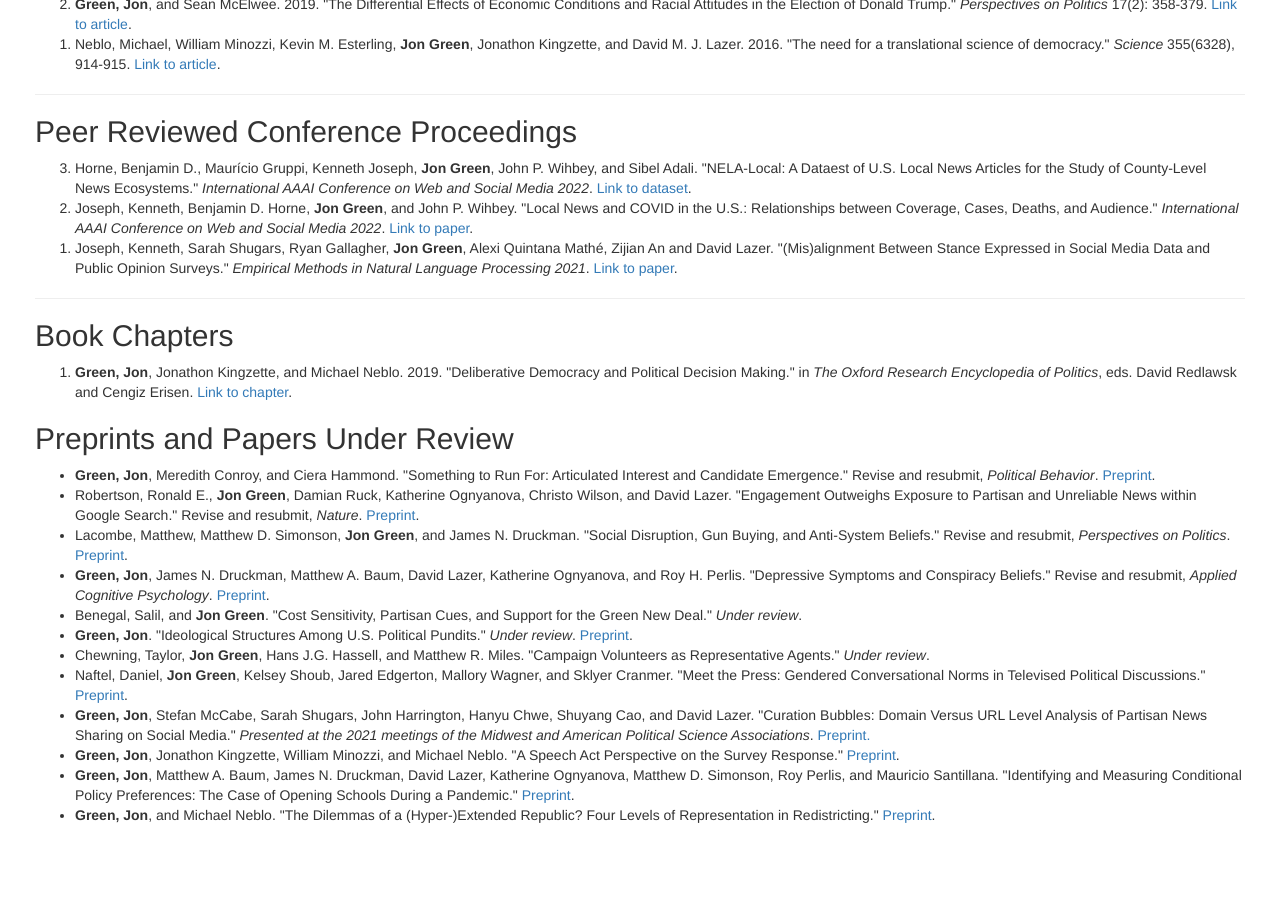
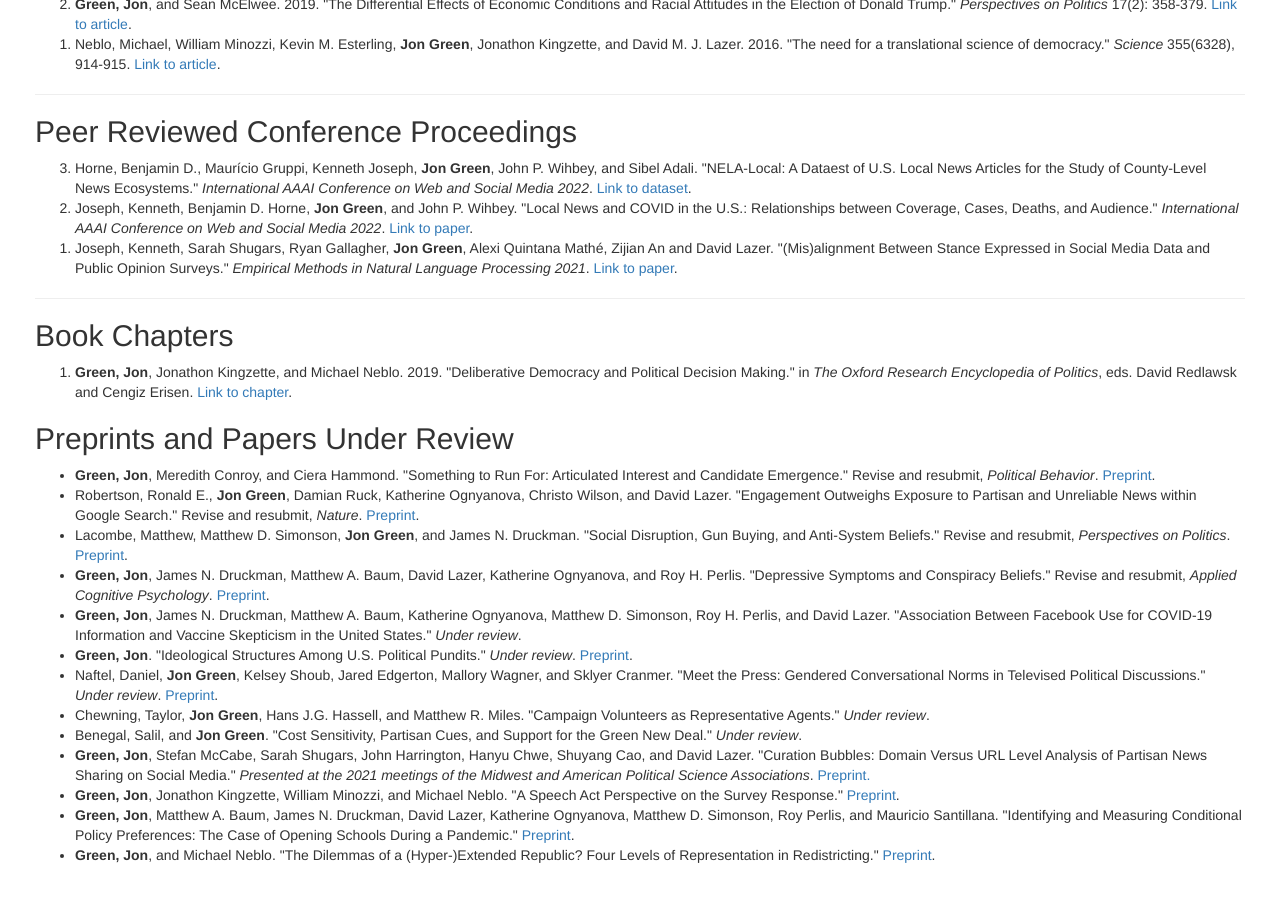
Before and after one commit to jgreen4919/jgreen4919.github.io, a Jekyll site: the page index.html, which Jekyll copies as it is, in a window 1280 px wide and 900 px high, scrolled down 951 px. Built offline with Jekyll 4.4.1, drawn with Linux system fonts in a browser that asks for light colours; before the commit the page ends 1811 px from its top, so only the background shows below that.

Commit message:
meet the press

```diff
--- a/index.html
+++ b/index.html
@@ -58,16 +58,16 @@
     <h2>Preprints and Papers Under Review</h2>
     <ul>
     <li> <strong>Green, Jon</strong>, Meredith Conroy, and Ciera Hammond. "Something to Run For: Articulated Interest and Candidate Emergence." Revise and resubmit, <i>Political Behavior</i>. <a href="https://osf.io/5cdp7/">Preprint</a>.</li>
-<!--     <li> <strong>Green, Jon</strong>, James N. Druckman, Matthew A. Baum, Katherine Ognyanova, Matthew D. Simonson, Roy H. Perlis, and David Lazer. "Association Between Facebook Use for COVID-19 Information and Vaccine Skepticism in the United States."</li> -->
     <li> Robertson, Ronald E., <strong>Jon Green</strong>, Damian Ruck, Katherine Ognyanova, Christo Wilson, and David Lazer. "Engagement Outweighs Exposure to Partisan and Unreliable News within Google Search." Revise and resubmit, <i>Nature</i>. <a href="https://arxiv.org/abs/2201.00074">Preprint</a>.</li>
      <li>Lacombe, Matthew, Matthew D. Simonson, <strong>Jon Green</strong>, and James N. Druckman. "Social Disruption, Gun Buying, and Anti-System Beliefs." Revise and resubmit, <i>Perspectives on Politics</i>. <a href="https://www.ipr.northwestern.edu/documents/working-papers/2022/wp-22-13.pdf">Preprint</a>.</li>
     <li><strong>Green, Jon</strong>, James N. Druckman, Matthew A. Baum, David Lazer, Katherine Ognyanova, and Roy H. Perlis. "Depressive Symptoms and Conspiracy Beliefs." Revise and resubmit, <i>Applied Cognitive Psychology</i>. <a href="https://www.ipr.northwestern.edu/documents/working-papers/2022/wp-22-22.pdf">Preprint</a>.</li>
-     <li>Benegal, Salil, and <strong>Jon Green</strong>. "Cost Sensitivity, Partisan Cues, and Support for the Green New Deal." <i>Under review</i>.</li>
+     <li> <strong>Green, Jon</strong>, James N. Druckman, Matthew A. Baum, Katherine Ognyanova, Matthew D. Simonson, Roy H. Perlis, and David Lazer. "Association Between Facebook Use for COVID-19 Information and Vaccine Skepticism in the United States." <i>Under review</i>.</li>
    <!-- <li> Esterling, Kevin, Stefan McCabe, Diogo Ferrari, <strong>Jon Green</strong>, and David Lazer. "Deplatforming Right-Wing Extremists on Twitter Following the January 6 Insurrection." <i>Under review</i>.</li> -->
    <li> <strong>Green, Jon</strong>. "Ideological Structures Among U.S. Political Pundits." <i>Under review</i>. <a href="https://osf.io/2cjse/">Preprint</a>.</li>
-   <li>Chewning, Taylor, <strong>Jon Green</strong>, Hans J.G. Hassell, and Matthew R. Miles. "Campaign Volunteers as Representative Agents." <i>Under review</i>.
-    <li>Naftel, Daniel, <strong>Jon Green</strong>, Kelsey Shoub, Jared Edgerton, Mallory Wagner, and Sklyer Cranmer. "Meet the Press: Gendered Conversational Norms in Televised Political Discussions." <a href="https://osf.io/my8us/">Preprint</a>.</li>
-     <li> <strong>Green, Jon</strong>, Stefan McCabe, Sarah Shugars, John Harrington, Hanyu Chwe, Shuyang Cao, and David Lazer. "Curation Bubbles: Domain Versus URL Level Analysis of Partisan News Sharing on Social Media." <i>Presented at the 2021 meetings of the Midwest and American Political Science Associations</i>. <a href="https://osf.io/vbwer/"> Preprint.</a></li>
+    <li>Naftel, Daniel, <strong>Jon Green</strong>, Kelsey Shoub, Jared Edgerton, Mallory Wagner, and Sklyer Cranmer. "Meet the Press: Gendered Conversational Norms in Televised Political Discussions." <i>Under review</i>. <a href="https://osf.io/my8us/">Preprint</a>.</li>
+    <li>Chewning, Taylor, <strong>Jon Green</strong>, Hans J.G. Hassell, and Matthew R. Miles. "Campaign Volunteers as Representative Agents." <i>Under review</i>.
+    <li>Benegal, Salil, and <strong>Jon Green</strong>. "Cost Sensitivity, Partisan Cues, and Support for the Green New Deal." <i>Under review</i>.</li>
+    <li> <strong>Green, Jon</strong>, Stefan McCabe, Sarah Shugars, John Harrington, Hanyu Chwe, Shuyang Cao, and David Lazer. "Curation Bubbles: Domain Versus URL Level Analysis of Partisan News Sharing on Social Media." <i>Presented at the 2021 meetings of the Midwest and American Political Science Associations</i>. <a href="https://osf.io/vbwer/"> Preprint.</a></li>
      <li> <strong>Green, Jon</strong>, Jonathon Kingzette, William Minozzi, and Michael Neblo. "A Speech Act Perspective on the Survey Response." <a href="https://osf.io/54ysv/">Preprint</a>.</li>
       <li> <strong>Green, Jon</strong>, Matthew A. Baum, James N. Druckman, David Lazer, Katherine Ognyanova, Matthew D. Simonson, Roy Perlis, and Mauricio Santillana. "Identifying and Measuring Conditional Policy Preferences: The Case of Opening Schools During a Pandemic." <a href="https://osf.io/zsh8u/">Preprint</a>.</li>
       <li> <strong>Green, Jon</strong>, and Michael Neblo. "The Dilemmas of a (Hyper-)Extended Republic? Four Levels of Representation in Redistricting." <a href="https://osf.io/6k7wa/">Preprint</a>.</li>
```
Also changed, not shown: 4 other files.
